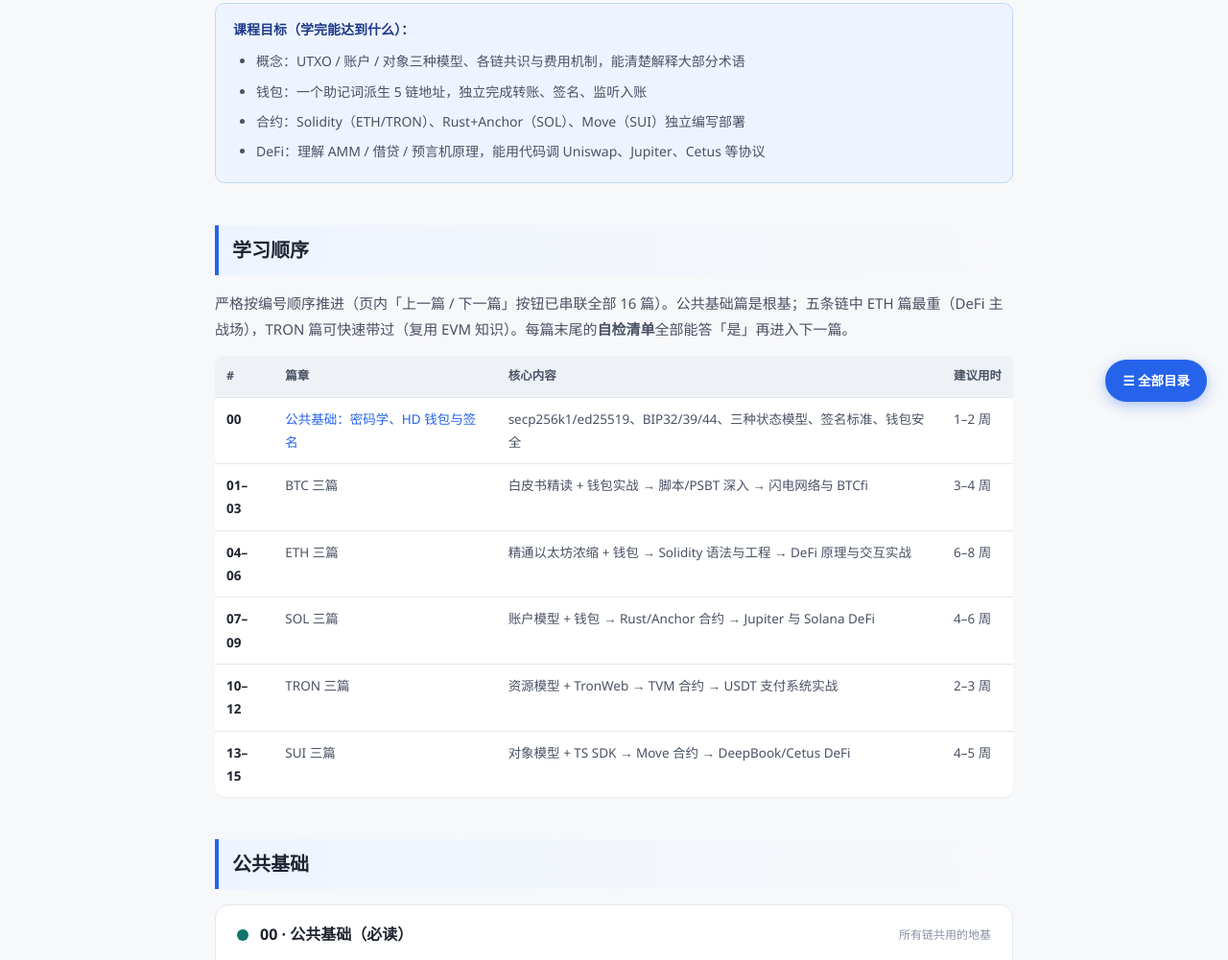
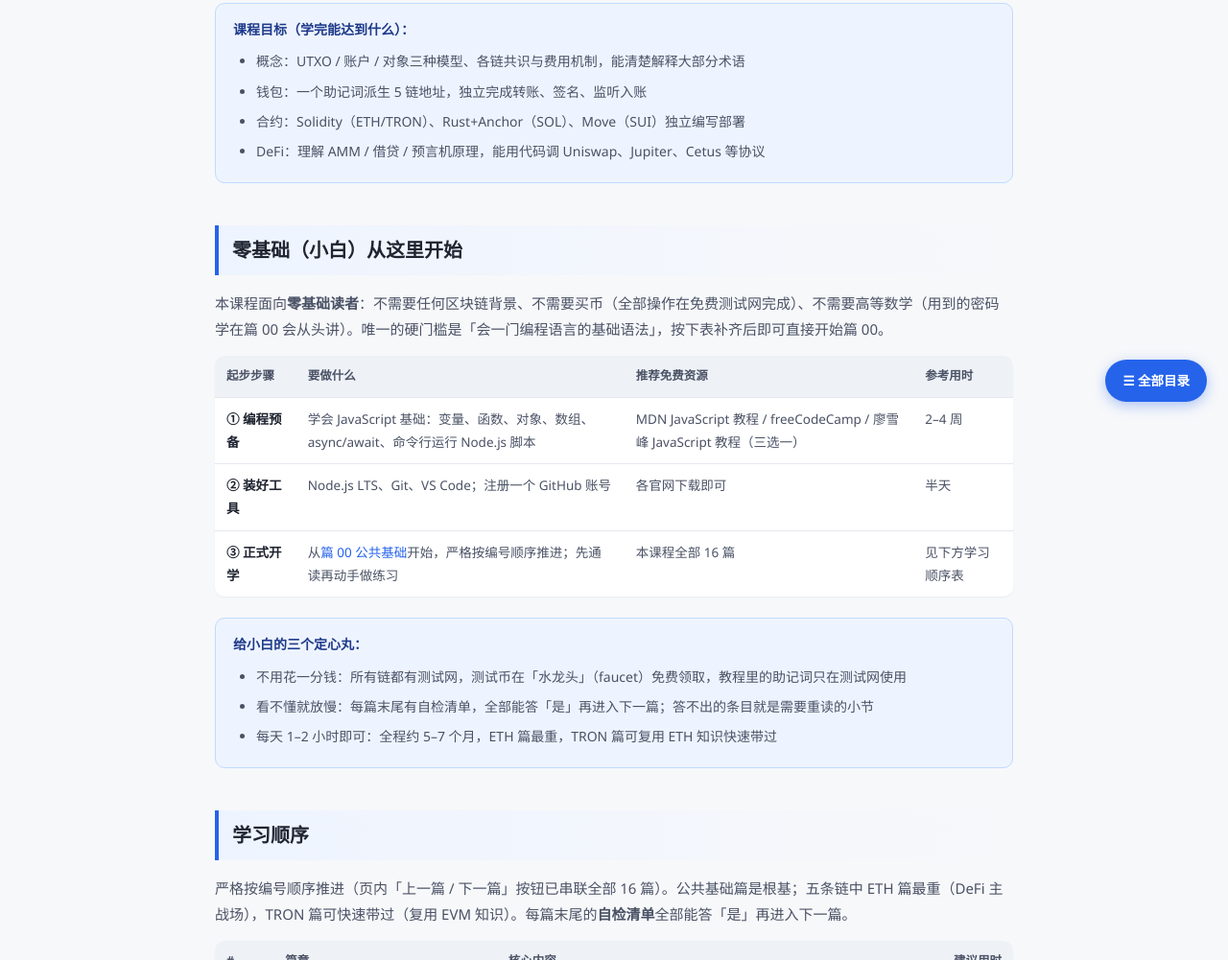
Before and after one commit to overtheCloud/crypto-learning, a plain HTML site: page index.html in a window 1280 px wide. Shown: the part 359-1360 px from the top of the page at 96% size. Drawn offline with Linux system fonts and the light colour scheme.

Commit message:
Add beginner (zero-base) quick-start guide to index and overview
- index.html: new 'start here for absolute beginners' section with
  3-step prep table (JavaScript basics, toolchain, course start)
  and reassurance notes (testnet-only, self-check lists, pacing)
- overview.html: P0 prerequisites now link back to the beginner guide

```diff
--- a/index.html
+++ b/index.html
@@ -58,6 +58,23 @@
     <li data-page-node-id="LrILHAh7KJx6spKBgnLxlX">钱包：一个助记词派生 5 链地址，独立完成转账、签名、监听入账</li>
     <li data-page-node-id="EqYYabsFZGdi8qKwXJ519E">合约：Solidity（ETH/TRON）、Rust+Anchor（SOL）、Move（SUI）独立编写部署</li>
     <li data-page-node-id="fFh0KWzrSvtGt9wTdaJxho">DeFi：理解 AMM / 借贷 / 预言机原理，能用代码调 Uniswap、Jupiter、Cetus 等协议</li>
+  </ul>
+</div>
+
+<h2>零基础（小白）从这里开始</h2>
+<p>本课程面向<b>零基础读者</b>：不需要任何区块链背景、不需要买币（全部操作在免费测试网完成）、不需要高等数学（用到的密码学在篇 00 会从头讲）。唯一的硬门槛是「会一门编程语言的基础语法」，按下表补齐后即可直接开始篇 00。</p>
+<table>
+  <tr><th>起步步骤</th><th>要做什么</th><th>推荐免费资源</th><th>参考用时</th></tr>
+  <tr><td>① 编程预备</td><td>学会 JavaScript 基础：变量、函数、对象、数组、async/await、命令行运行 Node.js 脚本</td><td>MDN JavaScript 教程 / freeCodeCamp / 廖雪峰 JavaScript 教程（三选一）</td><td>2–4 周</td></tr>
+  <tr><td>② 装好工具</td><td>Node.js LTS、Git、VS Code；注册一个 GitHub 账号</td><td>各官网下载即可</td><td>半天</td></tr>
+  <tr><td>③ 正式开学</td><td>从<a href="00-common.html">篇 00 公共基础</a>开始，严格按编号顺序推进；先通读再动手做练习</td><td>本课程全部 16 篇</td><td>见下方学习顺序表</td></tr>
+</table>
+<div class="goals">
+  <b>给小白的三个定心丸：</b>
+  <ul style="margin:8px 0 0;">
+    <li>不用花一分钱：所有链都有测试网，测试币在「水龙头」（faucet）免费领取，教程里的助记词只在测试网使用</li>
+    <li>看不懂就放慢：每篇末尾有自检清单，全部能答「是」再进入下一篇；答不出的条目就是需要重读的小节</li>
+    <li>每天 1–2 小时即可：全程约 5–7 个月，ETH 篇最重，TRON 篇可复用 ETH 知识快速带过</li>
   </ul>
 </div>
 
```
Also changed, not shown: overview.html (+1 -0 lines).
